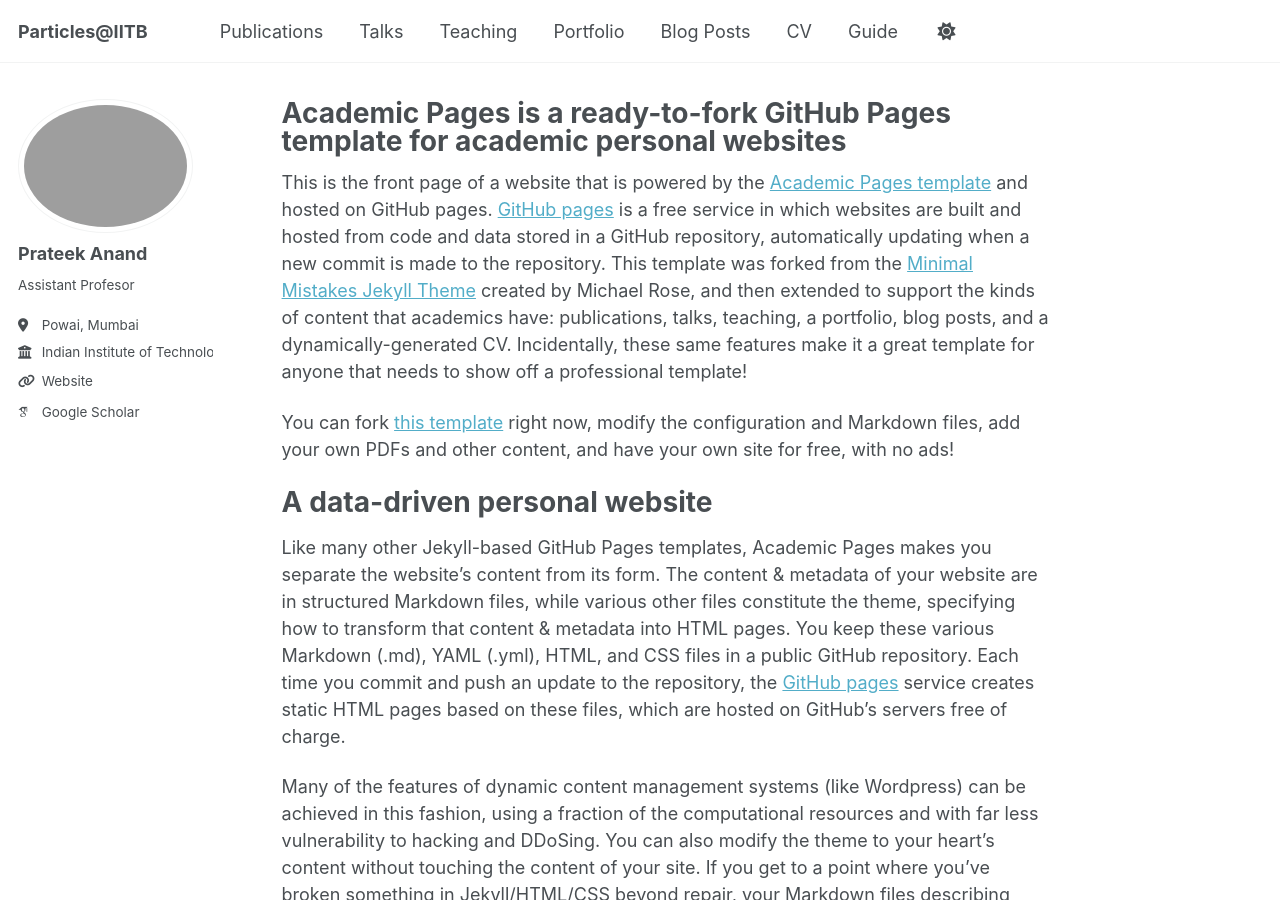
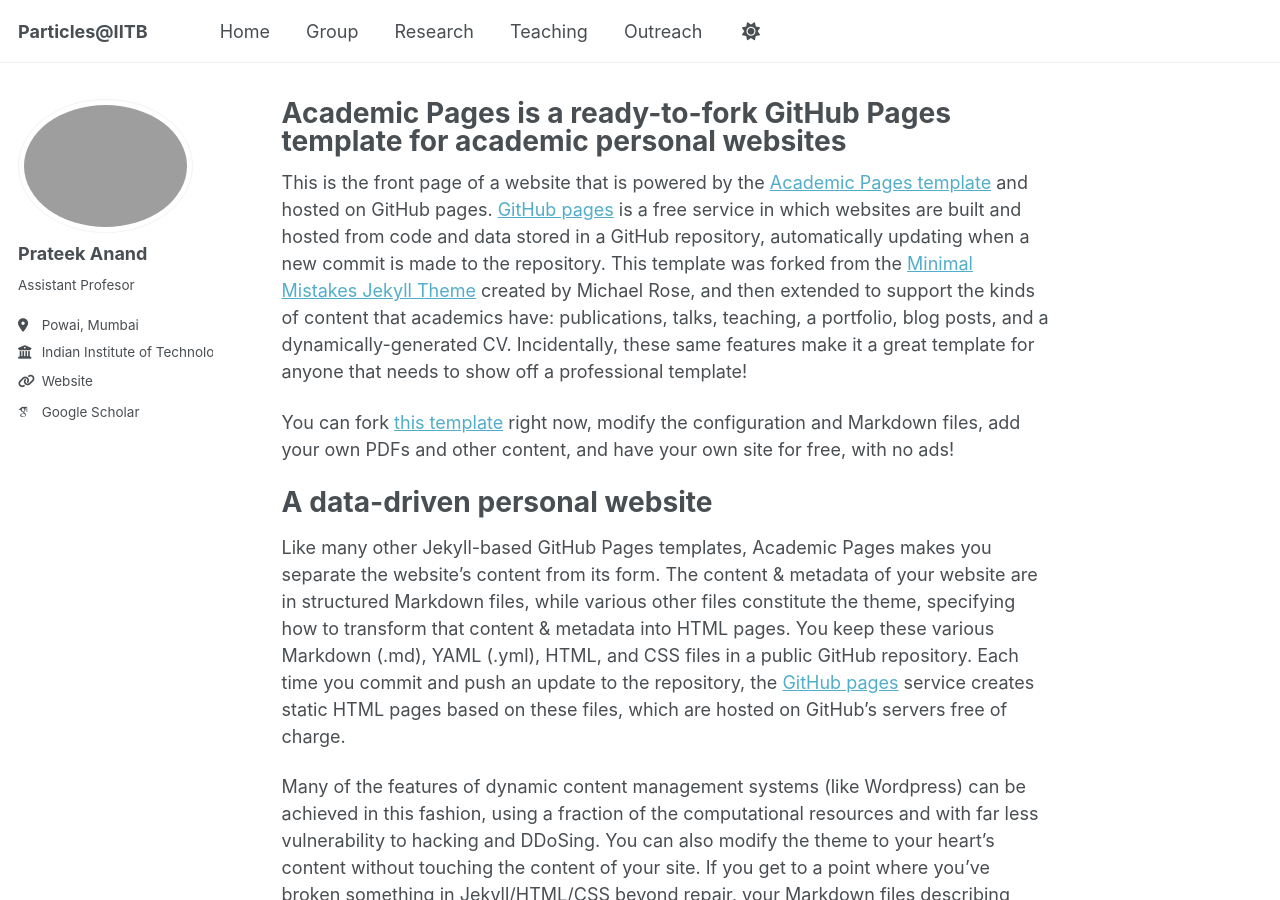
Before and after one commit to prateekanandiitb/prateekanandiitb.github.io, a Jekyll site: the page built from _pages/about.md, in a window 1280 px wide and 900 px high. Built offline with Jekyll 4.4.1, drawn with Linux system fonts in a browser that asks for light colours; some web fonts are replaced; a script that is not in the unit is left out.

Commit message:
Update navigation.yml

```diff
--- a/_data/navigation.yml
+++ b/_data/navigation.yml
@@ -8,26 +8,32 @@
 #      Markdown formatted page while the second is generated using JSON.
 
 main:
-  - title: "Publications"
+  - title: "Home"
     url: /publications/
 
-  - title: "Talks"
-    url: /talks/
+  - title: "Group"
+    url: "/group/"
+
+  - title: "Research"
+    url: /research/
 
   - title: "Teaching"
     url: /teaching/
 
-  - title: "Portfolio"
-    url: /portfolio/
+  - title: "Outreach"
+    url: /outreach/
 
-  - title: "Blog Posts"
-    url: /year-archive/
+  #- title: "Portfolio"
+  #  url: /portfolio/
 
-  - title: "CV"
-    url: /cv/
+  #- title: "Blog Posts"
+  #  url: /year-archive/
+
+  #- title: "CV"
+  #  url: /cv/
 
   # - title: "CV"
   #   url: /cv-json/
 
-  - title: "Guide"
-    url: /markdown/
+  #- title: "Guide"
+  #  url: /markdown/
```
